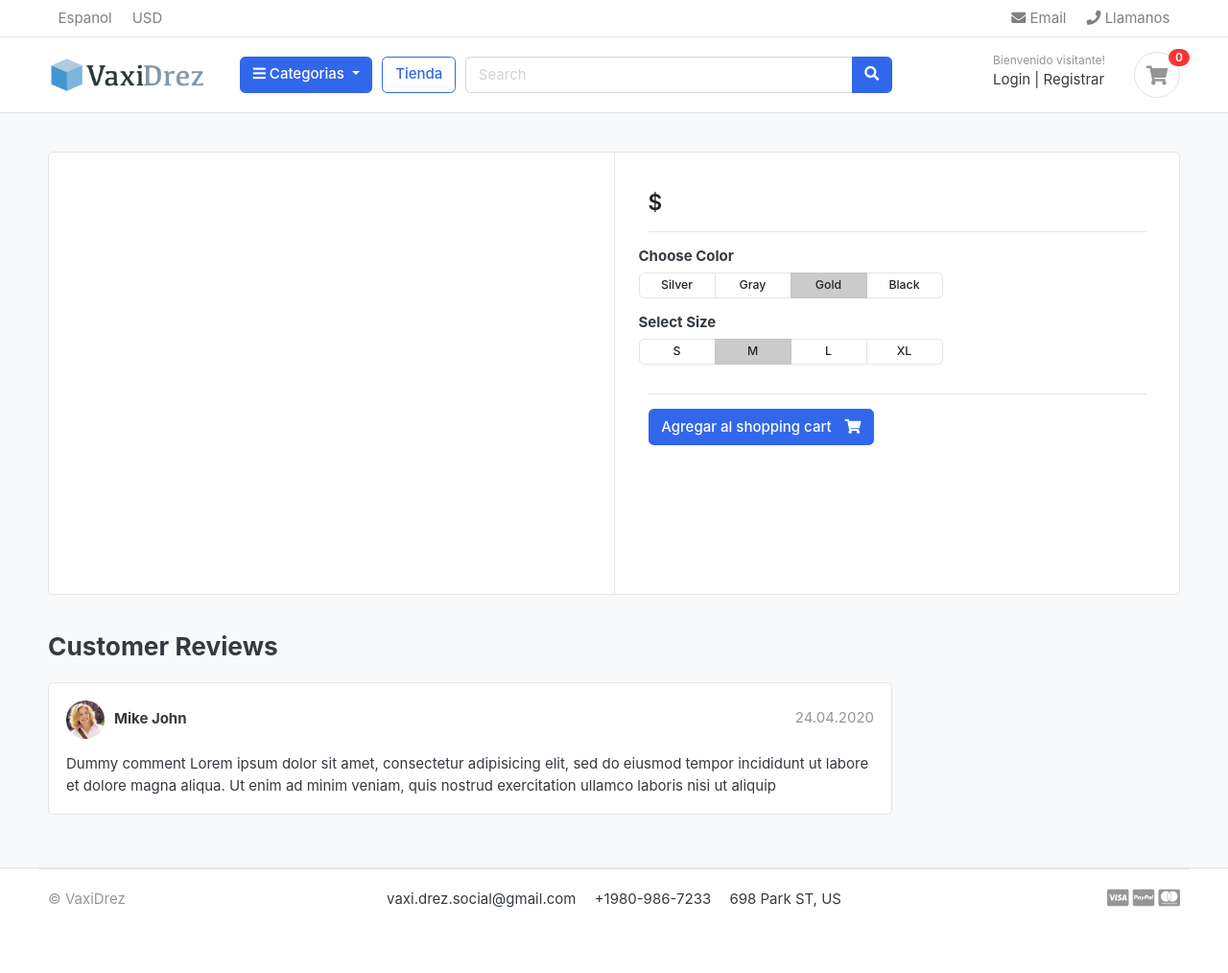
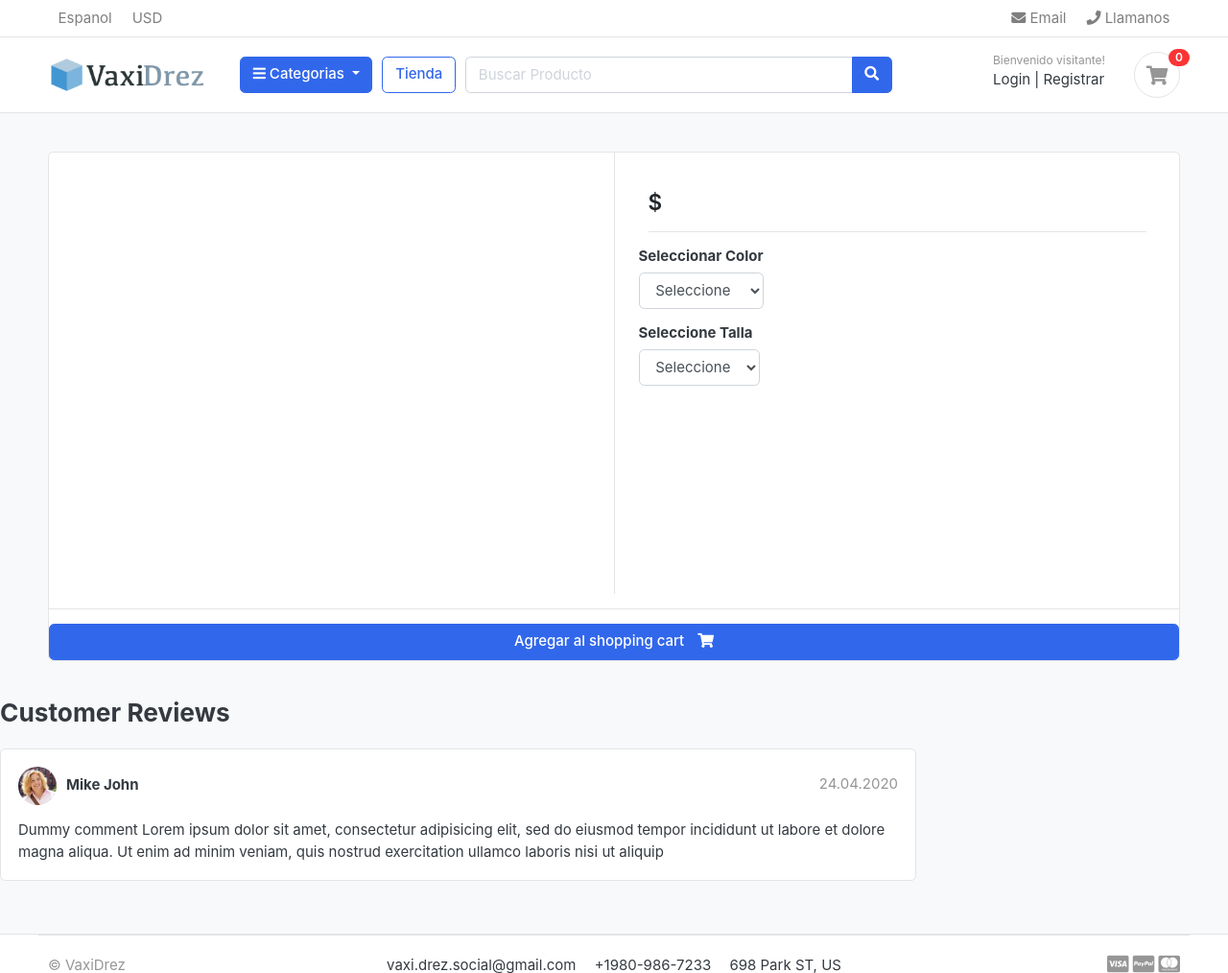
Before and after one commit to carlos-tapia96/ecommerce_ude, a Django app: template templates/store/product_detail.html in a window 1280 px wide. Shown: the top 1014 px of the page at 96% size. Before the commit the page ends 946 px from the top, so only its background shows below. Run offline with Django 4.2, Linux system fonts and the light colour scheme; the template is opened without the code that fills it, so the values that code supplies are empty; some web fonts are replaced.

Commit message:
Paginacion y diseño de variaciones 1/2

```diff
--- a/carts/admin.py
+++ b/carts/admin.py
@@ -3,5 +3,7 @@
 
 # Register your models here.
 
+
+
 admin.site.register(Cart)
-admin.site.register(CartItem)
+admin.site.register(CartItem )
--- a/carts/models.py
+++ b/carts/models.py
@@ -10,8 +10,8 @@
         return self.cart_id
 
 class CartItem(models.Model):
-    product = models.ForeignKey(Product, on_delete=models.CASCADE)
-    cart = models.ForeignKey(Cart, on_delete=models.CASCADE)
+    product = models.ForeignKey(Product, on_delete=models.CASCADE,null=True)
+    cart = models.ForeignKey(Cart, on_delete=models.CASCADE,null=True)
     quantity = models.IntegerField()
     is_active = models.BooleanField(default=True)
 
--- a/carts/views.py
+++ b/carts/views.py
@@ -55,6 +55,8 @@
 
 
 def cart(request, total=0, quantity=0, cart_items=None):
+    tax = 0
+    grand_total = 0
     try:
         cart= Cart.objects.get(cart_id=_cart_id(request))
         cart_items = CartItem.objects.filter(cart=cart, is_active=True)
--- a/store/urls.py
+++ b/store/urls.py
@@ -3,7 +3,7 @@
 
 urlpatterns = [
     path('', views.store, name='store'),
-    path('<slug:category_slug>/', views.store, name= 'products_by_category'),
-    path('<slug:category_slug>/<slug:product_slug>/', views.product_detail, name= 'product_detail'),
-
+    path('category/<slug:category_slug>/', views.store, name= 'products_by_category'),
+    path('category/<slug:category_slug>/<slug:product_slug>/', views.product_detail, name= 'product_detail'),
+    path('search/',views.search, name='search'),
 ]
--- a/templates/includes/navbar.html
+++ b/templates/includes/navbar.html
@@ -53,9 +53,10 @@
         </div> <!-- col.// -->
         <a href="{% url 'store' %}" class="btn btn-outline-primary">Tienda</a>
         <div class="col-lg  col-md-6 col-sm-12 col">
-            <form action="#" class="search">
+
+            <form action="{% url 'search' %}" class="search">
                 <div class="input-group w-100">
-                    <input type="text" class="form-control" style="width:60%;" placeholder="Search">
+                    <input type="text" class="form-control" style="width:60%;" placeholder="Buscar Producto" name="keyword">
 
                     <div class="input-group-append">
                     <button class="btn btn-primary" type="submit">
@@ -64,6 +65,7 @@
                     </div>
                 </div>
             </form> <!-- search-wrap .end// -->
+
         </div> <!-- col.// -->
         <div class="col-lg-3 col-sm-6 col-8 order-2 order-lg-3">
                     <div class="d-flex justify-content-end mb-3 mb-lg-0">
--- a/templates/store/product_detail.html
+++ b/templates/store/product_detail.html
@@ -1,4 +1,3 @@
-
 {% extends 'base.html' %}
 
 
@@ -22,6 +21,9 @@
           </article> <!-- gallery-wrap .end// -->
         </aside>
         <main class="col-md-6 border-left">
+
+
+          <form action="{% url 'add_cart' single_product.id %}" method="GET">
             <article class="content-body">
 
               <h2 class="title">{{single_product.product_name}}</h2>
@@ -36,56 +38,46 @@
               <hr>
               <div class="row">
                 <div class="item-option-select">
-                <h6>Choose Color</h6>
-                <div class="btn-group btn-group-sm btn-group-toggle" data-toggle="buttons">
-                  <label class="btn btn-light">
-                    <input type="radio" name="radio_color"> Silver
-                  </label>
-                  <label class="btn btn-light">
-                    <input type="radio" name="radio_color" > Gray
-                  </label>
-                  <label class="btn btn-light active">
-                    <input type="radio" name="radio_color checked"> Gold
-                  </label>
-                  <label class="btn btn-light">
-                    <input type="radio" name="radio_color"> Black
-                  </label>
-                </div>
+                  <h6>Seleccionar Color</h6>
+                  <select name="color" id="" class="form-control" required>
+                    <option value="" disabled selected>Seleccione</option>
+                    {% for i in single_product.variation_set.colors %}
+                    <option value="{{i.variation.value | lower}}">{{i.variation_value | capfirst}}</option>
+                    {% endfor %}
+
+                  </select>
                 </div>
               </div> <!-- row.// -->
               <div class="row">
                 <div class="item-option-select">
-                <h6>Select Size</h6>
-                <div class="btn-group btn-group-sm btn-group-toggle" data-toggle="buttons">
-                  <label class="btn btn-light">
-                    <input type="radio" name="radio_color"> S
-                  </label>
-                  <label class="btn btn-light active">
-                    <input type="radio" name="radio_color" checked> M
-                  </label>
-                  <label class="btn btn-light">
-                    <input type="radio" name="radio_color"> L
-                  </label>
-                  <label class="btn btn-light">
-                    <input type="radio" name="radio_color"> XL
-                  </label>
+                  <h6>Seleccione Talla</h6>
+                  <select name="talla" id="" class="form-control" required>
+                    <option value="" disabled selected>Seleccione</option>
+                    {% for i in single_product.variation_set.tallas %}
+                      <option value="{{i.variation.value | lower}}">{{i.variation_value | capfirst}}</option>
+                    {% endfor %}
+
+                  </select>
                 </div>
                 </div>
               </div> <!-- row.// -->
               <hr>
 
-        {% if single_product.stock <= 0 %}
-        <h5>Producto fuera de stock</h5>
+              {% if single_product.stock <= 0 %} <h5>Producto fuera de stock</h5>
                 {% else %}
 
                 {% if in_cart %}
-            <a href="#" class="btn  btn-primary"> <span class="text">Producto agregado al carrito</span> <i class="fas fa-check"></i></a>
-            <a href="{% url 'cart' %}" class="btn  btn-outline-primary"> <span class="text">Ver carrito compras</span> <i class="fas fa-eye"></i></a>
+                <a href="#" class="btn  btn-primary"> <span class="text">Producto agregado al carrito</span> <i
+                    class="fas fa-check"></i></a>
+                <a href="{% url 'cart' %}" class="btn  btn-outline-primary"> <span class="text">Ver carrito
+                    compras</span> <i class="fas fa-eye"></i></a>
                 {% else %}
-            <a href="{% url 'add_cart' single_product.id %}" class="btn  btn-primary"> <span class="text">Agregar al shopping cart</span> <i class="fas fa-shopping-cart"></i>  </a>
+                <button type="submit"  class="btn  btn-primary"> <span class="text">Agregar al
+                    shopping cart</span> <i class="fas fa-shopping-cart"></i> </button>
                 {% endif %}
                 {% endif %}
             </article> <!-- product-info-aside .// -->
+          </form>
         </main> <!-- col.// -->
       </div> <!-- row.// -->
     </div> <!-- card.// -->
```
Also changed, not shown: store/admin.py (+7 -1 lines), store/models.py (+24 -1 lines), store/views.py (+26 -3 lines), templates/store/store.html (+40 -12 lines), carts/migrations/0001_initial.py (deleted), carts/migrations/__init__.py (deleted), store/migrations/0001_initial.py (deleted), store/migrations/__init__.py (deleted). Lines whose indentation alone changed are shown as unchanged.
